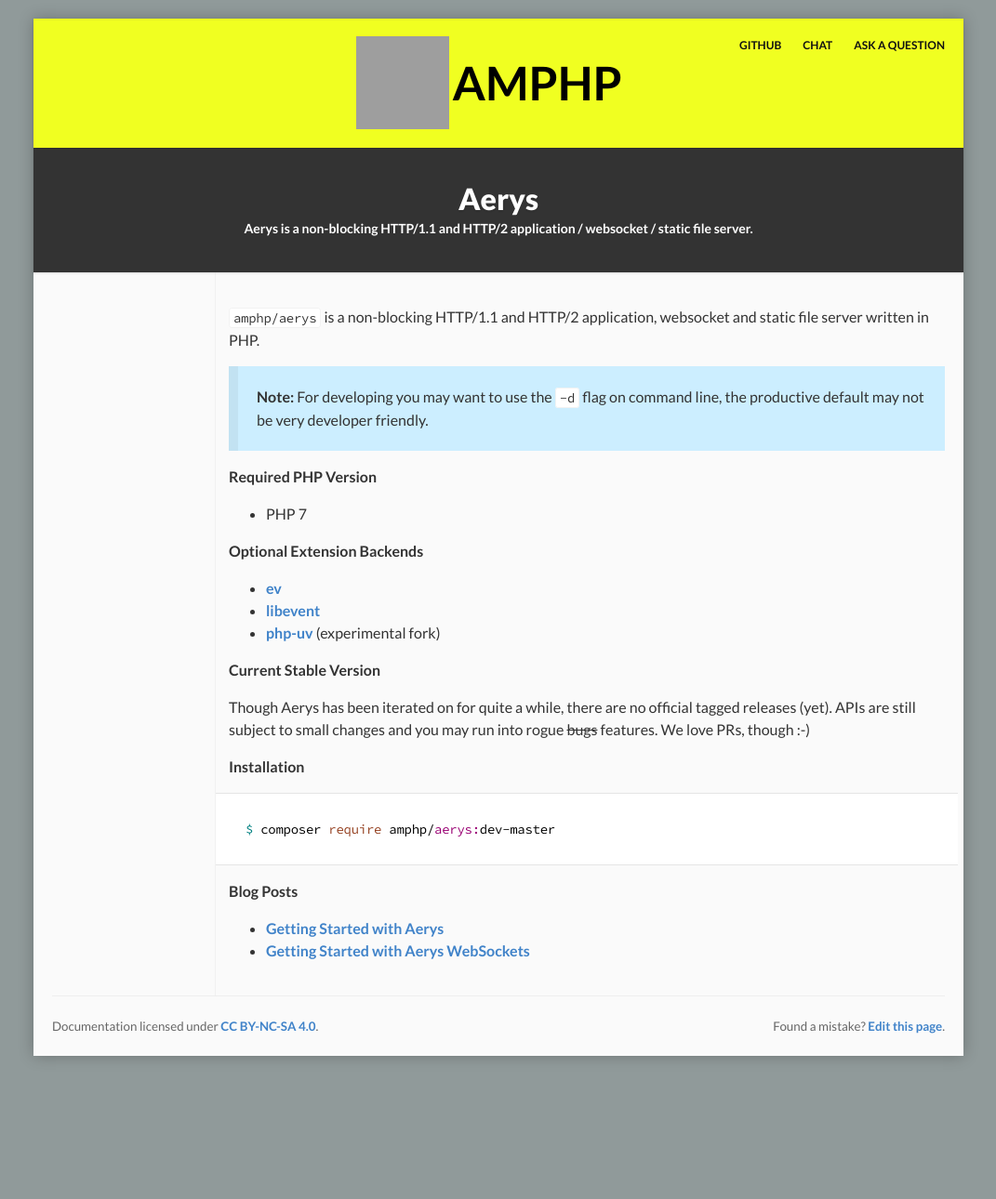
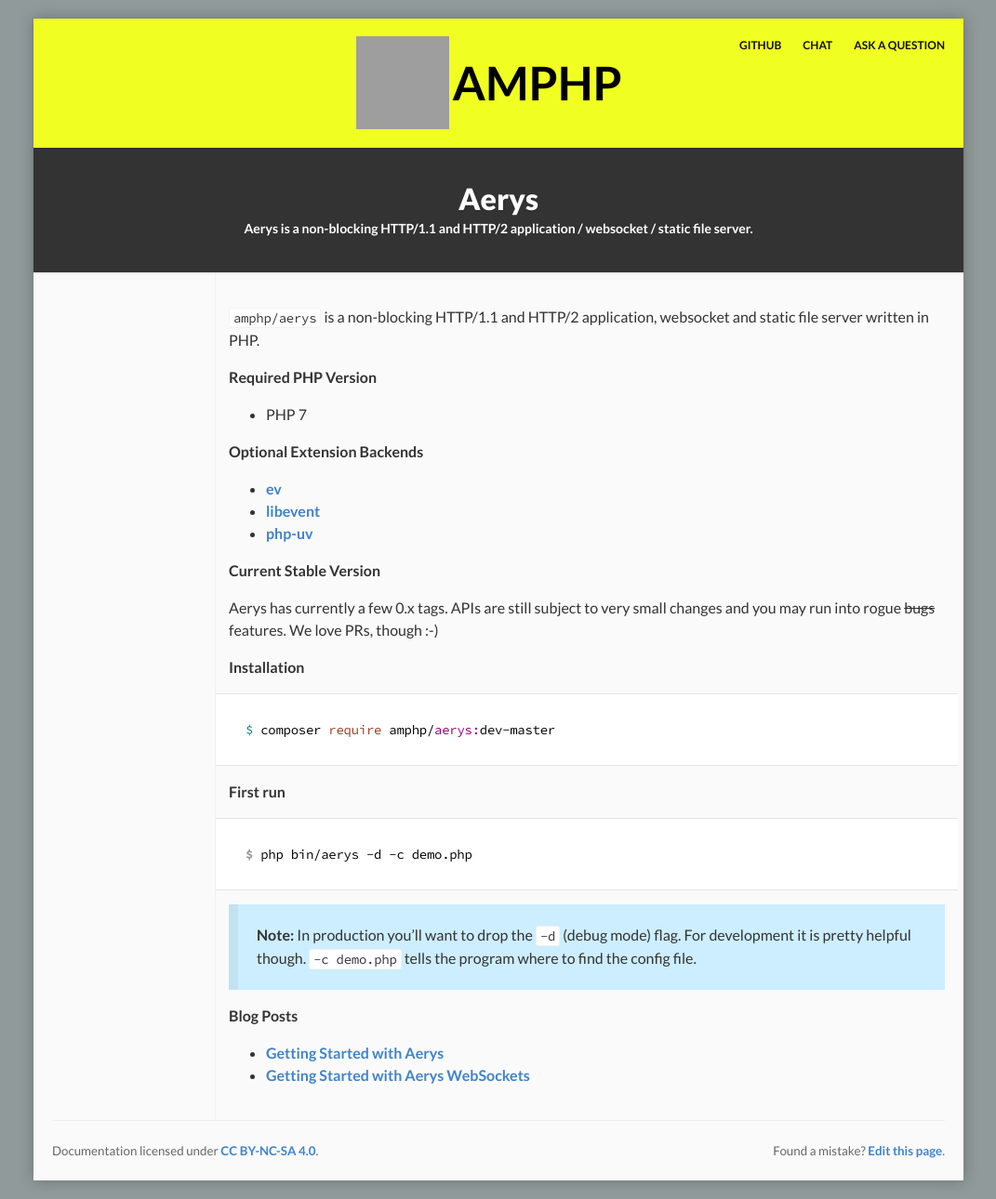
Before and after one commit to amphp/amphp.github.io, a Jekyll site: the page built from docs/aerys/index.md, in a window 1280 px wide. Shown: the whole page at 93% size, without its empty margins (104-1175 px from the left). Built offline with Jekyll 4.4.1, drawn with Linux system fonts in a browser that asks for light colours; nearby versions of some CDN libraries; before the commit the page ends 1156 px from its top, so only the background shows below that; grey boxes are pictures that could not be loaded.

Commit message:
Update index.md

````diff
--- a/docs/aerys/index.md
+++ b/docs/aerys/index.md
@@ -10,8 +10,6 @@ layout: default
 
 `amphp/aerys` is a non-blocking HTTP/1.1 and HTTP/2 application, websocket and static file server written in PHP.
 
-> **Note:** For developing you may want to use the `-d` flag on command line, the productive default may not be very developer friendly.
-
 **Required PHP Version**
 
 - PHP 7
@@ -20,11 +18,11 @@ layout: default
 
 - [ev](https://pecl.php.net/package/ev)
 - [libevent](https://pecl.php.net/package/libevent)
-- [php-uv](https://github.com/bwoebi/php-uv) (experimental fork)
+- [php-uv](https://github.com/bwoebi/php-uv)
 
 **Current Stable Version**
 
-Though Aerys has been iterated on for quite a while, there are no official tagged releases (yet). APIs are still subject to small changes and you may run into rogue <s>bugs</s> features. We love PRs, though :-)
+Aerys has currently a few 0.x tags. APIs are still subject to very small changes and you may run into rogue <s>bugs</s> features. We love PRs, though :-)
 
 **Installation**
 
@@ -32,6 +30,14 @@ Though Aerys has been iterated on for quite a while, there are no official tagge
 $ composer require amphp/aerys:dev-master
 ```
 
+**First run**
+
+```bash
+$ php bin/aerys -d -c demo.php
+```
+
+> **Note:** In production you'll want to drop the `-d` (debug mode) flag. For development it is pretty helpful though. `-c demo.php` tells the program where to find the config file.
+
 **Blog Posts**
 
  - [Getting Started with Aerys](http://blog.kelunik.com/2015/10/21/getting-started-with-aerys.html)
````
